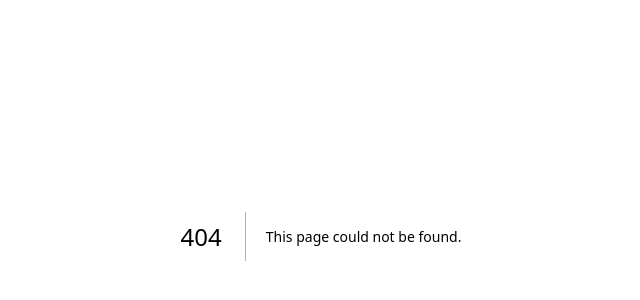
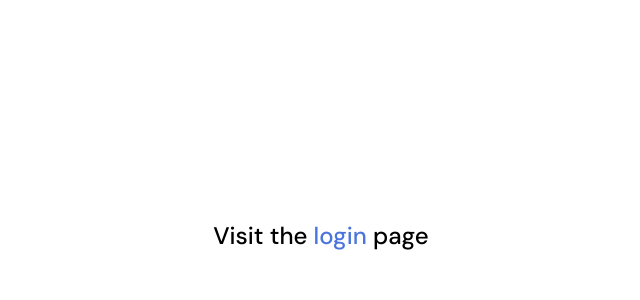
Before and after one commit to Dytoma/api-secure, a Next.js app in the folder frontend/: page / in a window 1280 px wide. Before the commit this address had no page. Shown: the part 164-464 px from the top of the page, without its empty margins (319-959 px from the left). Built offline with nearby package versions, Linux system fonts and the light colour scheme.

Commit message:
ADD: default page for accessibility

```diff
--- /dev/null
+++ b/frontend/app/page.jsx
@@ -0,0 +1,11 @@
+import Link from "next/link"
+
+const Page = () => {
+  return (
+    <div className='grid place-items-center h-screen'>
+        <h2 className="font-dmSans font-medium text-2xl">Visit the <Link href="/login" className="text-lightBlue">login</Link> page</h2>
+    </div>
+  )
+}
+
+export default Page
```
